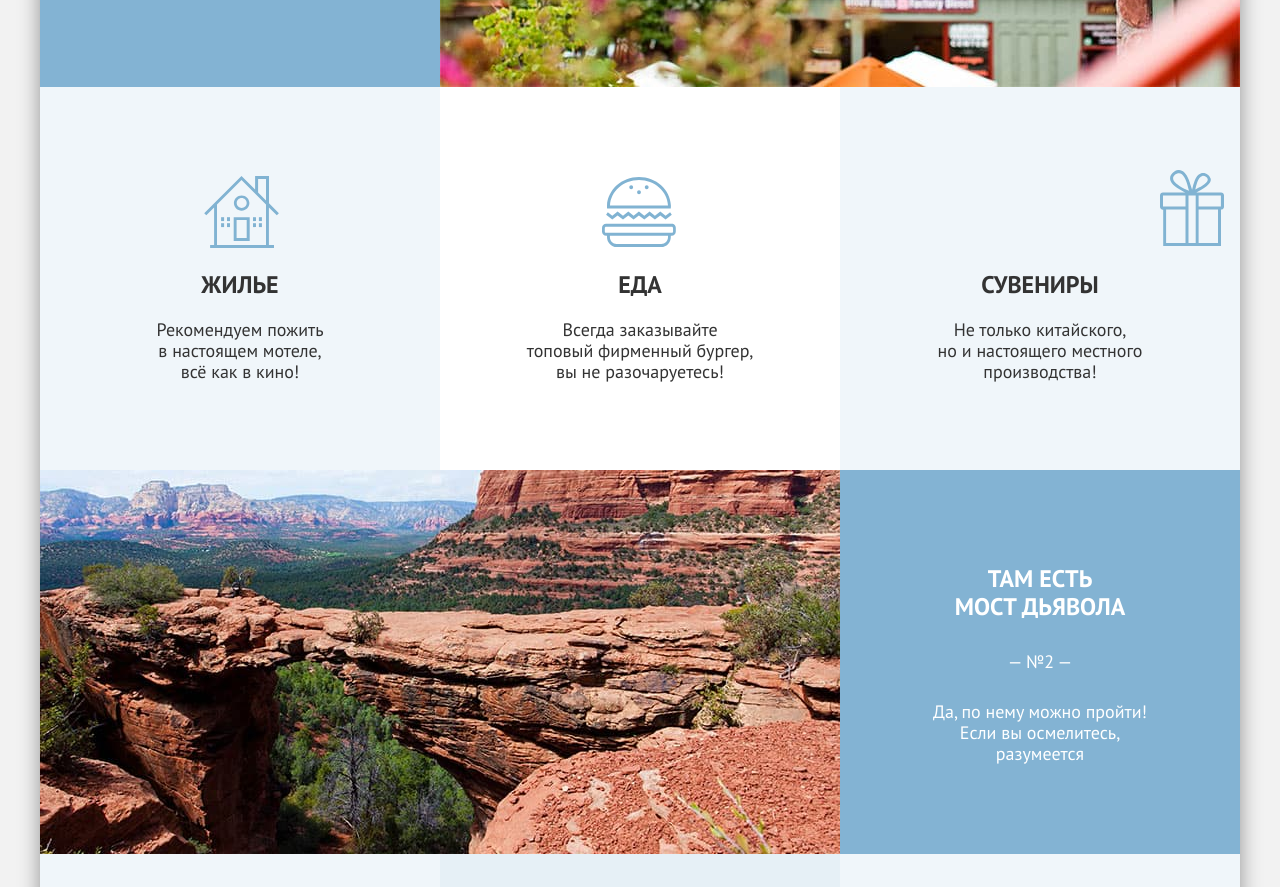
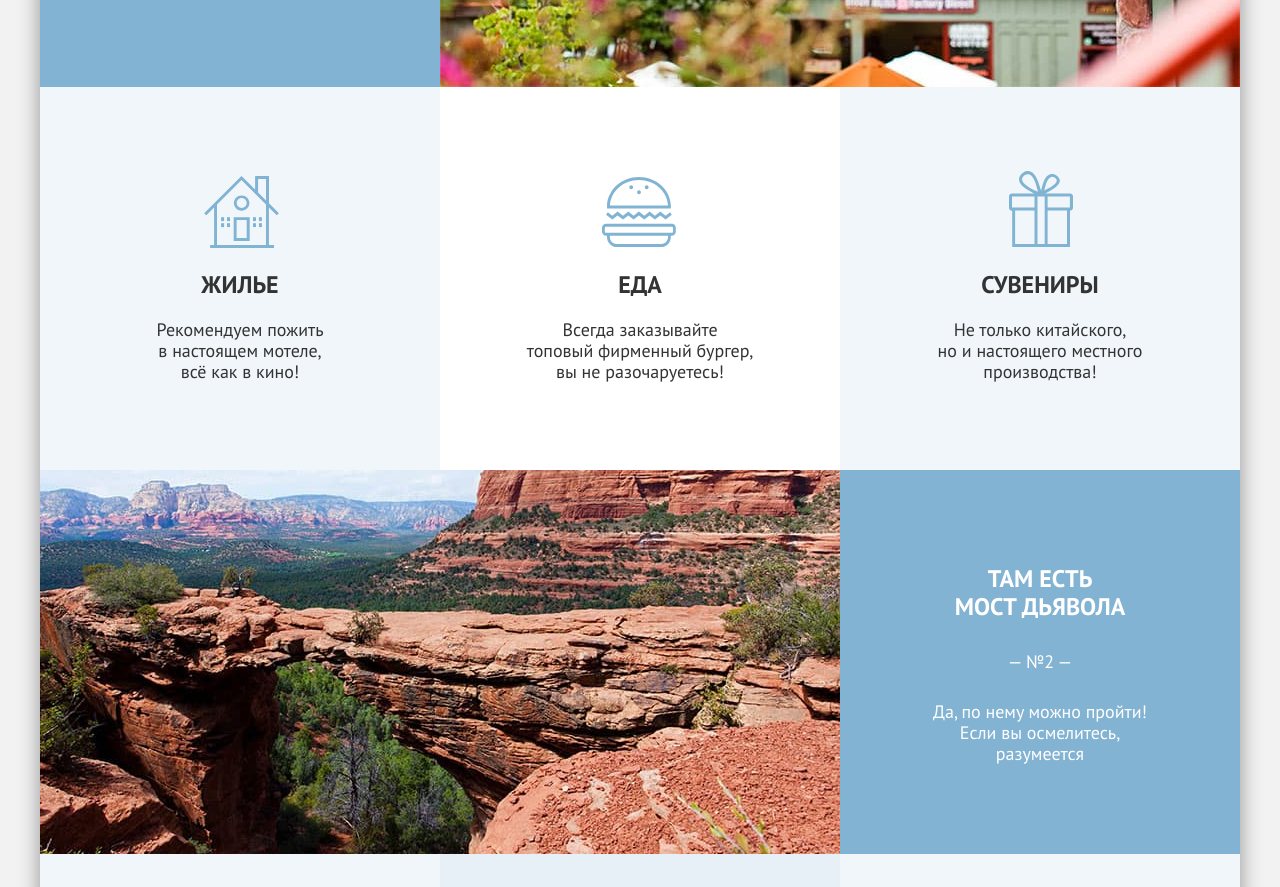
Before and after one commit to VladStashevski/1868089-sedona-32, a plain HTML site: page index.html in a window 1280 px wide. Shown: the part 1130-2017 px from the top of the page. Drawn offline with Linux system fonts and the light colour scheme.

Commit message:
Update styles.css

```diff
--- a/css/styles.css
+++ b/css/styles.css
@@ -926,16 +926,17 @@ img.content-image-1 {
   color: rgba(51, 51, 51, 1);
   background-color: rgba(131, 179, 211, 0.12);
   padding: 184px 0 88px 0;
-}
-
-.advantages-town-gift::after {
+  position: relative;
+}
+
+.advantages-town-gift:before {
   background-image: url("../img/gift.svg");
   position: absolute;
   content: "";
   width: 64px;
   height: 76px;
-  top: 1300px;
-  left: 1160px;
+  top: 84px;
+  left: 169px
 }
 
 .advantages-place-land {
```
